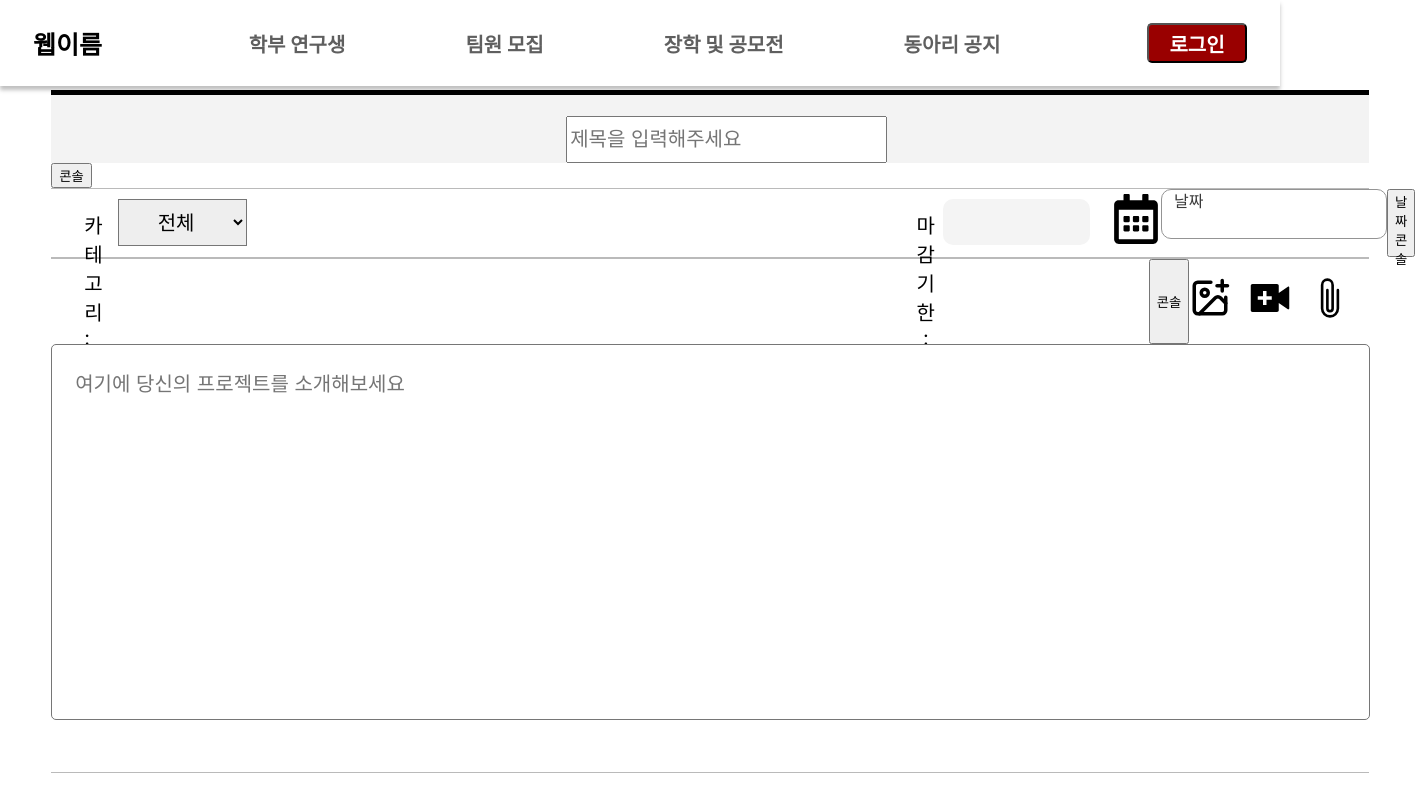
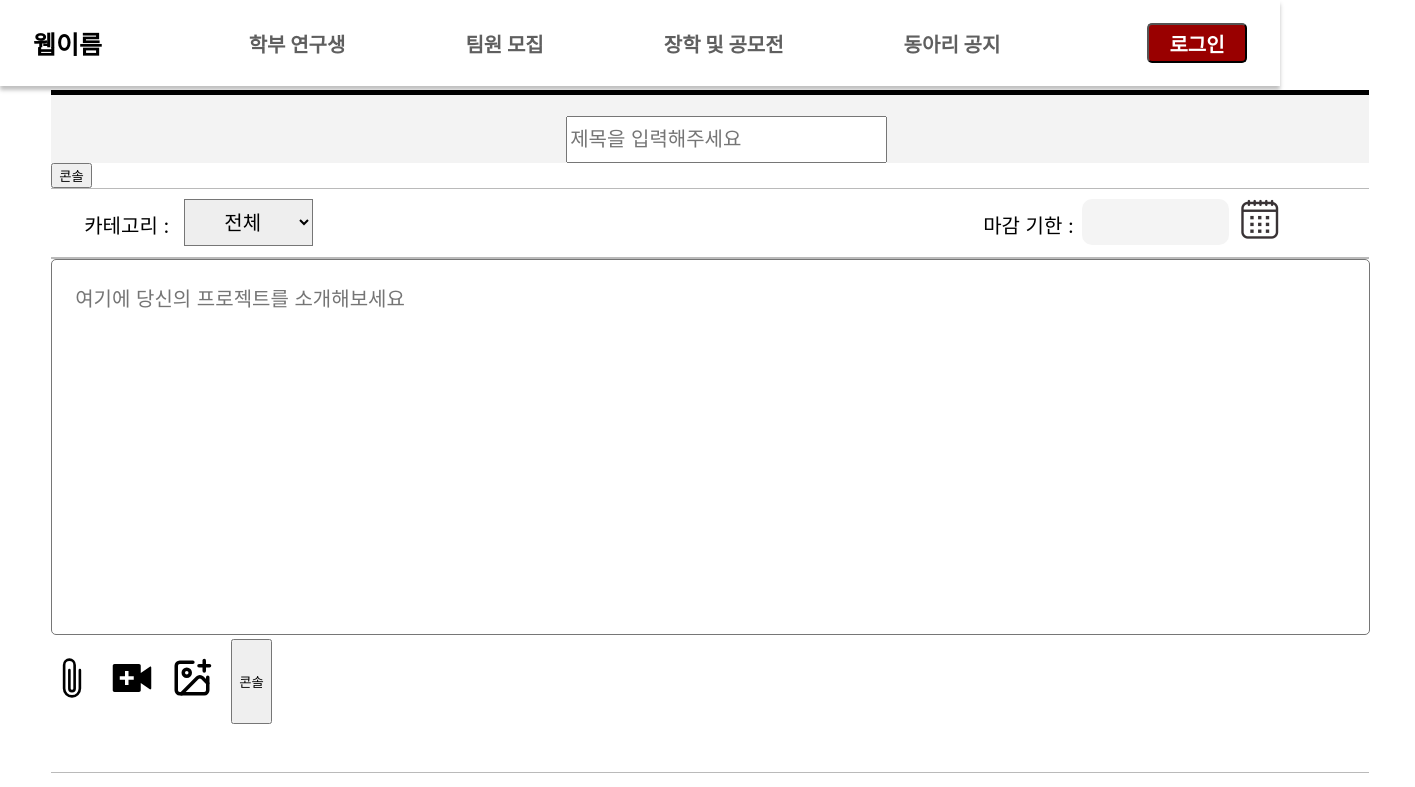
Before and after one commit to WebScrumProject/KHUCSEPAGE, a React (Create React App) app in the folder client/: page /project/write in a window 1280 px wide. Shown: the top 787 px of the page, 1415 px wide, since content can reach past the window. Built offline with nearby package versions, Linux system fonts and the light colour scheme.

Commit message:
24.02.17 img preview&calendar modify

```diff
--- a/client/src/components/calendar.tsx
+++ b/client/src/components/calendar.tsx
@@ -5,6 +5,8 @@ import "react-calendar/dist/Calendar.css";
 import selectArrow from "../assets/SelectArrow.svg";
 import moment from "moment";
 import P_Calendar_styles from "../styles/calendar.module.css"
+
+import background from "../components/calendar_icon.jpg"
 
 const CustomCalendar = ({ onChange , value } : {onChange:any; value:any}) => {
   const [nowDate, setNowDate] = useState("날짜");
@@ -22,11 +24,15 @@ const CustomCalendar = ({ onChange , value } : {onChange:any; value:any}) => {
 
   return (
     <div className={P_Calendar_styles.CalendarContainer}>
-      <div className={P_Calendar_styles.DropdownButton} onClick={handleToggleCalendar}>{nowDate}</div>
+      <div /* className={P_Calendar_styles.DropdownButton} */ onClick={handleToggleCalendar}>
+        <img style={{height:60, width:60}} src={background}></img>
+      </div>
       <div className={P_Calendar_styles.CalendarWrapper }style={{display: isOpen ? "block" : "none" }}  >
         <Calendar onChange={handleDateChange} value={value}></Calendar>
       </div>
     </div>
+
+
   );
 };
 
--- a/client/src/pages/P_List_add_design.tsx
+++ b/client/src/pages/P_List_add_design.tsx
@@ -124,18 +124,26 @@ export default function P_List_add_design() {
 
                     <div className={P_add_styles.P_List_date}></div>
 
-                    <FaRegCalendarAlt className={P_add_styles.calendar_icon}>
+                    {/* <FaRegCalendarAlt className={P_add_styles.calendar_icon}>
 
-                    </FaRegCalendarAlt>
+                    </FaRegCalendarAlt> */}
 
                     <P_Calendar onChange={onChange} value={value}></P_Calendar>
 
 
-                    <button onClick={()=>{console.log(value)}}>날짜콘솔</button>
+                    {/* <button onClick={()=>{console.log(value)}}>날짜콘솔</button> */}
 
                 </div>
 
             <div className={J_List_styles.janghak_thin_line}></div>
+
+
+
+            <textarea className={P_add_styles.content_box}
+                    name="content_text"
+                    value={p_list[0].content.text}
+                    onChange={handleChangeContent}
+                    placeholder="여기에 당신의 프로젝트를 소개해보세요"/>
 
             <div className={P_add_styles.func_container}>
                 <BsPaperclip className={P_add_styles.func_icon}/>
@@ -153,13 +161,13 @@ export default function P_List_add_design() {
                     /* console.log(showImages) */
                 }}>콘솔</button>
 
+                {showImages.map((image, id) => (
+                        <div key={id}>
+                        <img src={image} alt={`${image}-${id}`} width="60" height="60" />
+                        </div>
+                    ))}
+
             </div>
-
-            <textarea className={P_add_styles.content_box}
-                    name="content_text"
-                    value={p_list[0].content.text}
-                    onChange={handleChangeContent}
-                    placeholder="여기에 당신의 프로젝트를 소개해보세요"/>
 
             <div style={{marginTop:48}} className={J_List_styles.janghak_thin_line}></div>
 
--- a/client/src/styles/P_List_add.module.css
+++ b/client/src/styles/P_List_add.module.css
@@ -102,7 +102,7 @@
     width: auto;
     height: 85px;
     display: flex;
-    flex-direction: row-reverse;
+    /* flex-direction: row-reverse; */
 }
 
 .func_icon{
--- a/client/src/styles/calendar.module.css
+++ b/client/src/styles/calendar.module.css
@@ -18,7 +18,7 @@
   text-align: start;
   appearance: none;
   background-color: white;
-  /* background-image: url(${selectArrow}); */
+
 
   background-repeat: no-repeat;
   background-position: right 12px center;
```
Also changed, not shown: client/src/components/calendar_icon.jpg (renamed from client/public/images/calendar_icon.jpg).
